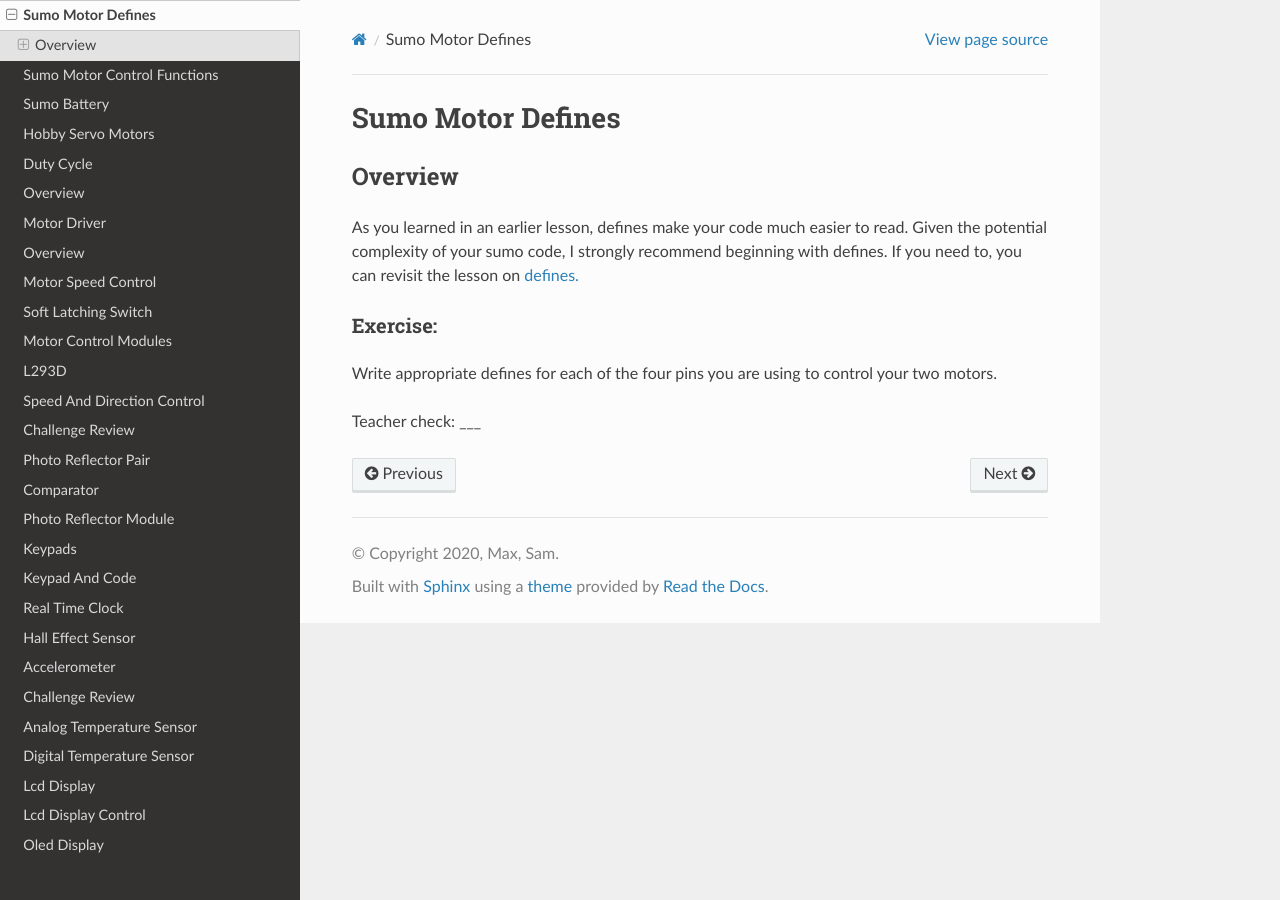
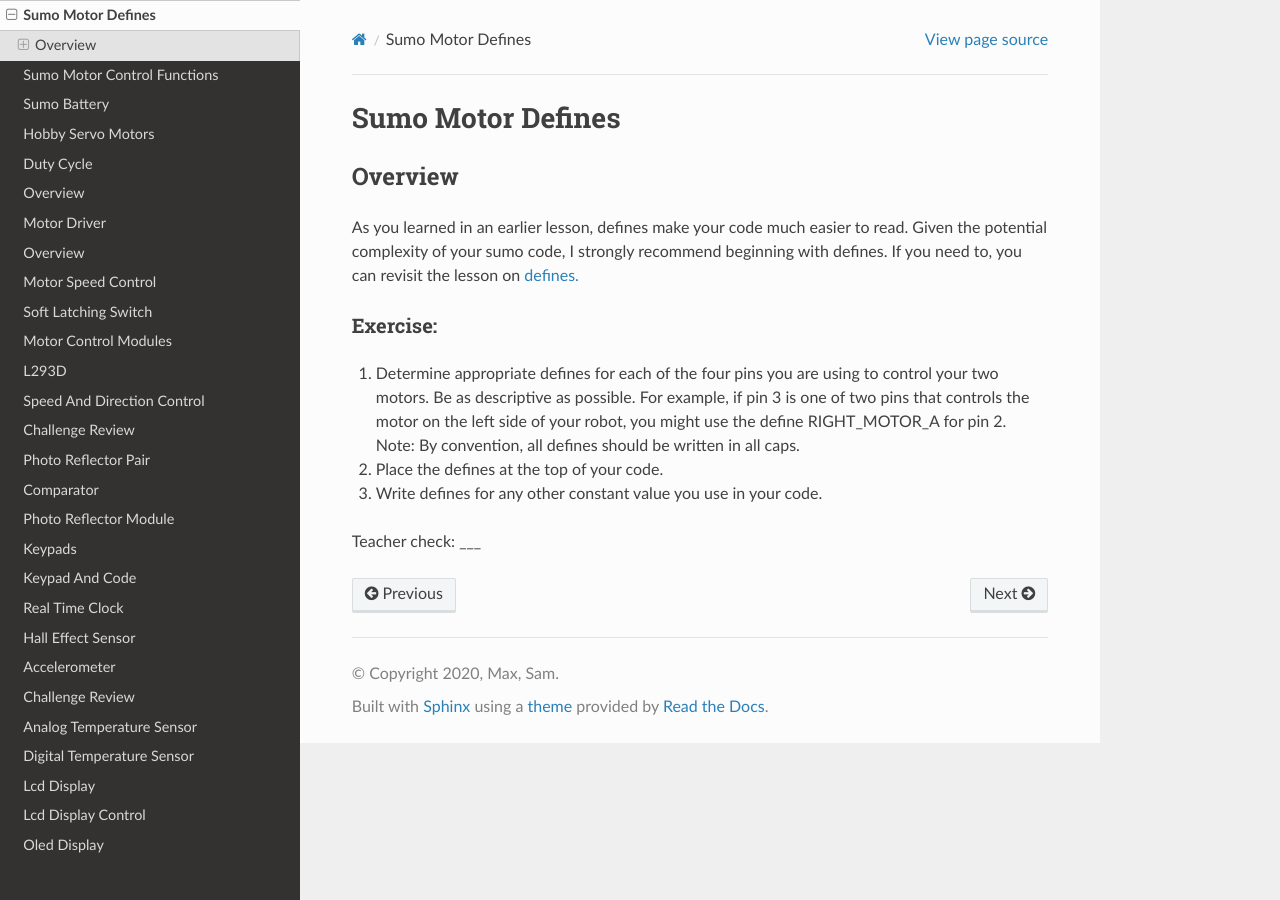
Before and after one commit to maxtkc/mvths-wiki, a Sphinx documentation site: the page built from docs/070xc-motor-defines.rst, in a window 1280 px wide. Built offline with Sphinx 7.4.7 and the Read the Docs theme 2.0.0, drawn with Linux system fonts in a browser that asks for light colours; pages that are not in the unit, such as notebooks, are missing from menus.

Commit message:
Update 070xc-motor-defines.rst

```diff
--- a/docs/070xc-motor-defines.rst
+++ b/docs/070xc-motor-defines.rst
@@ -9,6 +9,10 @@ As you learned in an earlier lesson, defines make your code much easier to read.
 Exercise:
 ~~~~~~~~~
 
-Write appropriate defines for each of the four pins you are using to control your two motors.
+#. Determine appropriate defines for each of the four pins you are using to control your two motors. Be as descriptive as possible. For example, if pin 3 is one of two pins that controls the motor on the left side of your robot, you might use the define RIGHT_MOTOR_A for pin 2. Note: By convention, all defines should be written in all caps.
+
+#. Place the defines at the top of your code.
+
+#. Write defines for any other constant value you use in your code.
 
 Teacher check: ___
```
